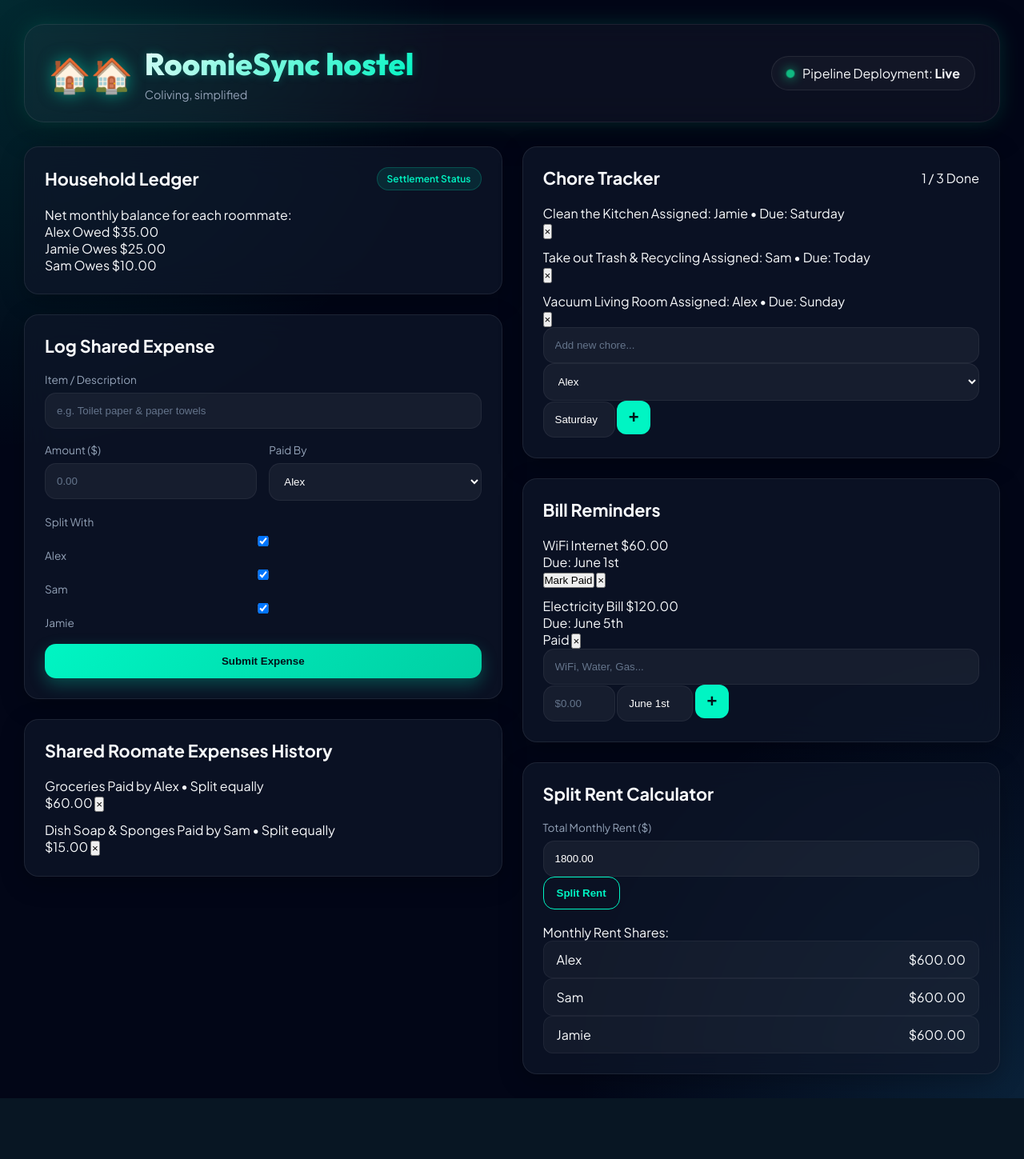
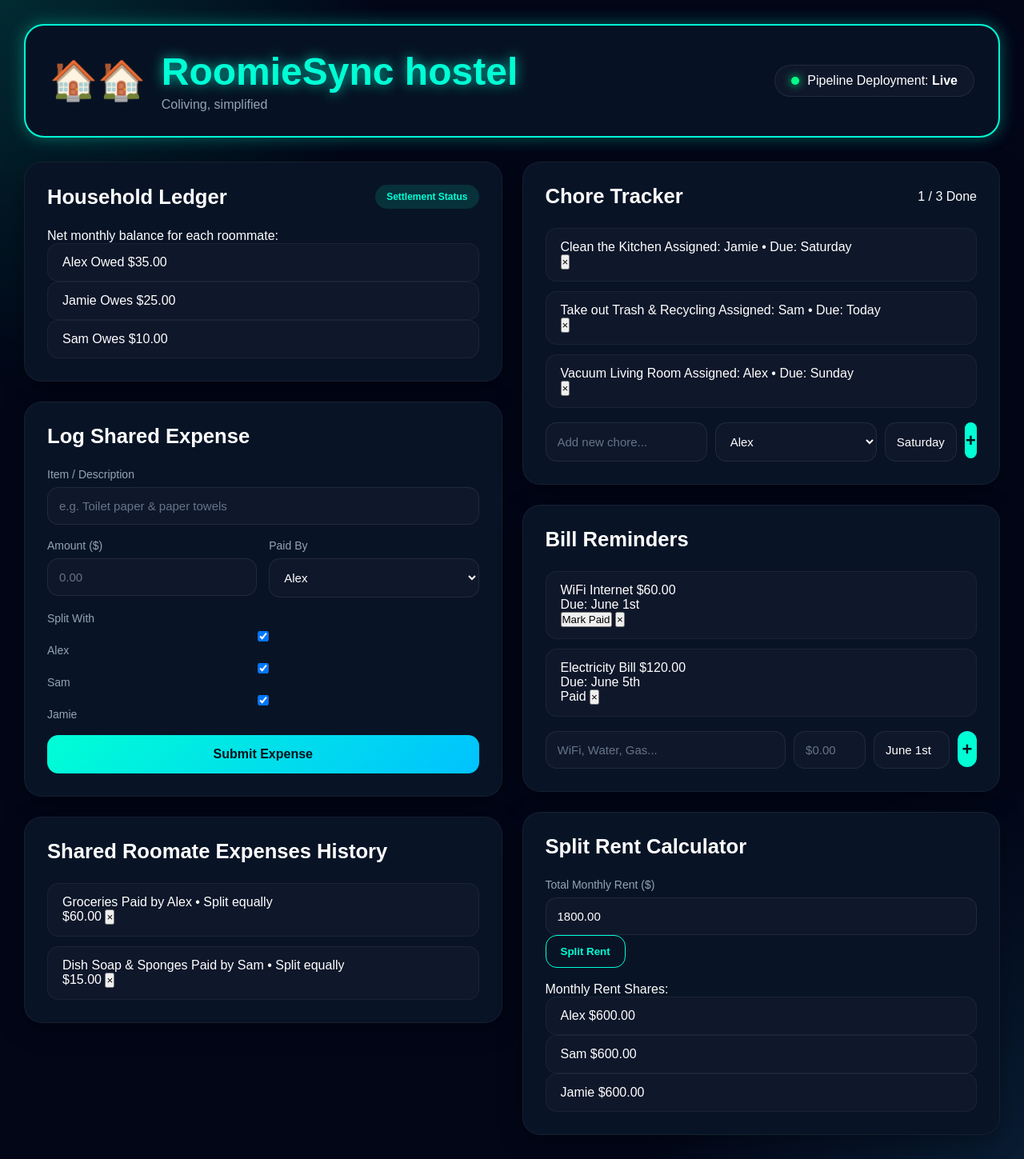
Before and after one commit to siddupatil5731/devops-project, a Flask app: page / in a window 1280 px wide. Shown: the whole page at 80% size. Before the commit the page ends 1373 px from the top, so only its background shows below. Run offline with Flask 3, Linux system fonts and the light colour scheme.

Commit message:
Updated UI design with automatic CI/CD

```diff
--- a/static/style.css
+++ b/static/style.css
@@ -1,25 +1,6 @@
 /* ========================= */
 /* RoomieSync Modern UI      */
 /* ========================= */
-
-:root {
-    --bg-dark: #020617;
-    --bg-card: rgba(15, 23, 42, 0.7);
-    --border: rgba(255,255,255,0.08);
-
-    --primary: #00f5c3;
-    --primary-dark: #00cfa3;
-    --secondary: #38bdf8;
-
-    --text-main: #f8fafc;
-    --text-muted: #94a3b8;
-
-    --success: #10b981;
-    --danger: #ef4444;
-
-    --radius: 18px;
-    --transition: 0.3s ease;
-}
 
 *{
     margin:0;
@@ -28,17 +9,16 @@
 }
 
 body{
-    font-family:'Plus Jakarta Sans',sans-serif;
-    background:
-        radial-gradient(circle at top left, rgba(0,245,195,0.15), transparent 30%),
-        radial-gradient(circle at bottom right, rgba(56,189,248,0.15), transparent 30%),
-        #020617;
-    color:var(--text-main);
+    font-family:'Poppins',sans-serif;
+    background:#020617;
+    color:white;
     min-height:100vh;
     padding:30px;
+
+    background-image:
+    radial-gradient(circle at top left, rgba(0,255,200,0.15), transparent 25%),
+    radial-gradient(circle at bottom right, rgba(56,189,248,0.12), transparent 25%);
 }
-
-/* Container */
 
 .container{
     max-width:1400px;
@@ -51,70 +31,68 @@ body{
     display:flex;
     justify-content:space-between;
     align-items:center;
-    padding:25px 30px;
+
+    padding:30px;
     margin-bottom:30px;
 
-    background:rgba(255,255,255,0.04);
-    border:1px solid var(--border);
     border-radius:25px;
 
-    backdrop-filter:blur(16px);
+    background:#061224;
+
+    border:2px solid #00ffd5;
 
     box-shadow:
-        0 0 25px rgba(0,245,195,0.15),
-        0 10px 40px rgba(0,0,0,0.35);
+    0 0 20px rgba(0,255,213,0.35);
 }
 
 .branding{
     display:flex;
     align-items:center;
-    gap:15px;
+    gap:20px;
 }
 
 .logo-icon{
-    font-size:42px;
-    filter:drop-shadow(0 0 10px rgba(0,245,195,0.5));
+    font-size:48px;
 }
 
 .brand-meta h1{
-    font-family:'Outfit',sans-serif;
-    font-size:2.4rem;
+    font-size:3rem;
     font-weight:800;
 
-    background:linear-gradient(135deg,#ffffff,#00f5c3);
-    -webkit-background-clip:text;
-    -webkit-text-fill-color:transparent;
+    color:#00ffd5;
 
-    text-shadow:0 0 12px rgba(0,245,195,0.25);
+    text-shadow:
+    0 0 15px rgba(0,255,213,0.7);
 }
 
 .brand-tagline{
     margin-top:5px;
-    color:var(--text-muted);
-    font-size:0.9rem;
+    color:#94a3b8;
+    font-size:1rem;
 }
 
 .pipeline-status{
+    padding:10px 20px;
+
+    border-radius:40px;
+
+    background:#0f172a;
+
+    border:1px solid rgba(255,255,255,0.08);
+
     display:flex;
     align-items:center;
     gap:10px;
-
-    background:rgba(255,255,255,0.03);
-    border:1px solid var(--border);
-
-    padding:10px 18px;
-    border-radius:40px;
 }
 
 .status-dot{
     width:10px;
     height:10px;
     border-radius:50%;
-    background:var(--success);
+    background:#00ff88;
 
-    box-shadow:0 0 12px var(--success);
-
-    animation:pulse 1.5s infinite alternate;
+    box-shadow:
+    0 0 12px #00ff88;
 }
 
 /* Grid */
@@ -135,28 +113,27 @@ body{
 /* Cards */
 
 .card{
-    background:var(--bg-card);
-    border:1px solid var(--border);
-    border-radius:var(--radius);
+    background:#081426;
 
-    padding:25px;
+    border-radius:22px;
 
-    backdrop-filter:blur(18px);
+    padding:28px;
 
-    transition:var(--transition);
+    border:1px solid rgba(255,255,255,0.05);
+
+    transition:0.3s ease;
 
     box-shadow:
-        0 8px 30px rgba(0,0,0,0.25);
+    0 8px 30px rgba(0,0,0,0.35);
 }
 
 .card:hover{
-    transform:translateY(-6px);
+    transform:translateY(-5px);
 
-    border-color:rgba(0,245,195,0.4);
+    border-color:#00ffd5;
 
     box-shadow:
-        0 0 20px rgba(0,245,195,0.15),
-        0 15px 40px rgba(0,0,0,0.35);
+    0 0 18px rgba(0,255,213,0.18);
 }
 
 .card-header{
@@ -164,24 +141,22 @@ body{
     justify-content:space-between;
     align-items:center;
 
-    margin-bottom:20px;
+    margin-bottom:25px;
 }
 
 .card-header h2{
-    font-size:1.35rem;
+    font-size:1.6rem;
     font-weight:700;
 }
 
-/* Pill */
+.pill{
+    padding:8px 14px;
 
-.pill{
-    background:rgba(0,245,195,0.1);
-    color:var(--primary);
+    border-radius:30px;
 
-    border:1px solid rgba(0,245,195,0.2);
+    background:rgba(0,255,213,0.12);
 
-    padding:6px 12px;
-    border-radius:30px;
+    color:#00ffd5;
 
     font-size:12px;
     font-weight:600;
@@ -193,17 +168,28 @@ body{
     margin-bottom:18px;
 }
 
+.form-row{
+    display:flex;
+    gap:15px;
+}
+
+.col-6{
+    flex:1;
+}
+
 label{
     display:block;
     margin-bottom:8px;
 
-    color:var(--text-muted);
-    font-size:0.85rem;
+    color:#94a3b8;
+
+    font-size:14px;
 }
 
 input,
 select{
     width:100%;
+
     padding:14px;
 
     border:none;
@@ -211,35 +197,25 @@ select{
 
     border-radius:14px;
 
-    background:rgba(255,255,255,0.05);
+    background:#0f172a;
+
     color:white;
 
-    border:1px solid rgba(255,255,255,0.06);
+    border:1px solid rgba(255,255,255,0.08);
 
-    transition:var(--transition);
-}
-
-input:focus,
-select:focus{
-    border-color:var(--primary);
-
-    box-shadow:
-        0 0 10px rgba(0,245,195,0.2);
+    font-size:15px;
 }
 
 input::placeholder{
     color:#64748b;
 }
 
-/* Form Row */
+input:focus,
+select:focus{
+    border-color:#00ffd5;
 
-.form-row{
-    display:flex;
-    gap:15px;
-}
-
-.col-6{
-    flex:1;
+    box-shadow:
+    0 0 10px rgba(0,255,213,0.3);
 }
 
 /* Buttons */
@@ -252,91 +228,91 @@ input::placeholder{
 
     font-weight:700;
 
-    transition:var(--transition);
+    transition:0.3s ease;
 }
 
 .btn-primary{
-    background:linear-gradient(135deg,var(--primary),var(--primary-dark));
+    width:100%;
+
+    padding:15px;
+
+    background:linear-gradient(135deg,#00ffd5,#00c2ff);
 
     color:#02131a;
 
-    padding:14px 20px;
-
-    box-shadow:
-        0 8px 20px rgba(0,245,195,0.25);
+    font-size:16px;
 }
 
 .btn-primary:hover{
     transform:translateY(-2px);
 
     box-shadow:
-        0 10px 25px rgba(0,245,195,0.4);
+    0 0 18px rgba(0,255,213,0.45);
 }
 
 .btn-outline{
     background:transparent;
-    border:1px solid var(--primary);
 
-    color:var(--primary);
+    border:1px solid #00ffd5;
 
-    padding:12px 16px;
-}
+    color:#00ffd5;
 
-.btn-outline:hover{
-    background:var(--primary);
-    color:#02131a;
-}
-
-.btn-full{
-    width:100%;
+    padding:12px 18px;
 }
 
 .btn-add{
-    width:42px;
-    height:42px;
+    width:45px;
+    height:45px;
 
     border:none;
+
     border-radius:12px;
 
-    background:var(--primary);
+    background:#00ffd5;
+
     color:#02131a;
 
     font-size:22px;
     font-weight:bold;
 
     cursor:pointer;
-
-    transition:var(--transition);
 }
 
-.btn-add:hover{
-    background:var(--primary-dark);
-}
-
-/* Scroll Lists */
+/* Lists */
 
 .scroll-list{
-    max-height:260px;
-    overflow-y:auto;
-
     display:flex;
     flex-direction:column;
     gap:12px;
+
+    max-height:280px;
+
+    overflow-y:auto;
 }
 
-/* Rent Rows */
+/* Rows */
 
+.ledger-item,
+.expense-item-row,
+.chore-item-row,
+.bill-item-row,
 .rent-share-row{
-    display:flex;
-    justify-content:space-between;
+    background:#0f172a;
 
-    padding:12px 16px;
+    border-radius:14px;
 
-    border-radius:12px;
-
-    background:rgba(255,255,255,0.04);
+    padding:14px 18px;
 
     border:1px solid rgba(255,255,255,0.05);
+}
+
+/* Add Forms */
+
+.add-inline-form{
+    display:flex;
+    gap:10px;
+
+    margin-top:18px;
 }
 
 /* Responsive */
@@ -358,16 +334,3 @@ input::placeholder{
         padding:15px;
     }
 }
-
-/* Animation */
-
-@keyframes pulse{
-
-    from{
-        transform:scale(1);
-    }
-
-    to{
-        transform:scale(1.1);
-    }
-}
```
